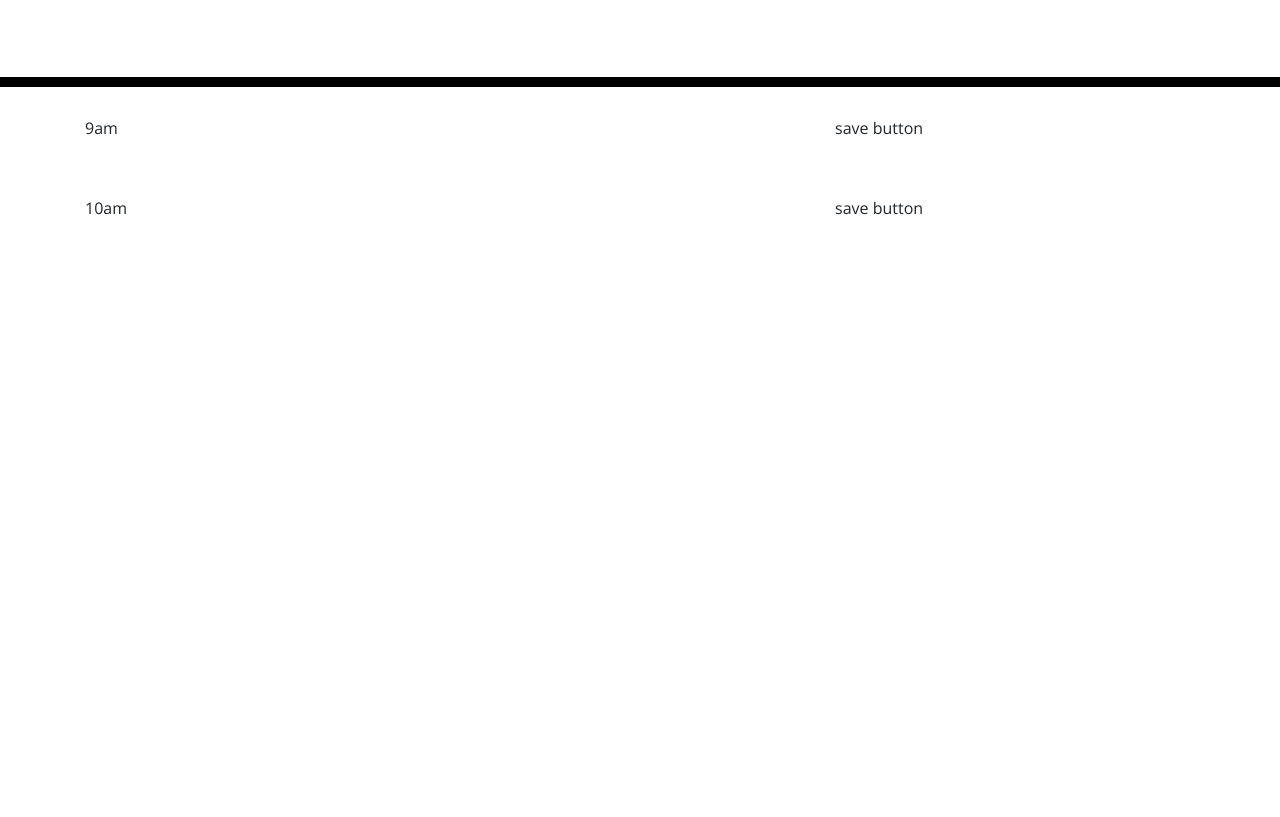
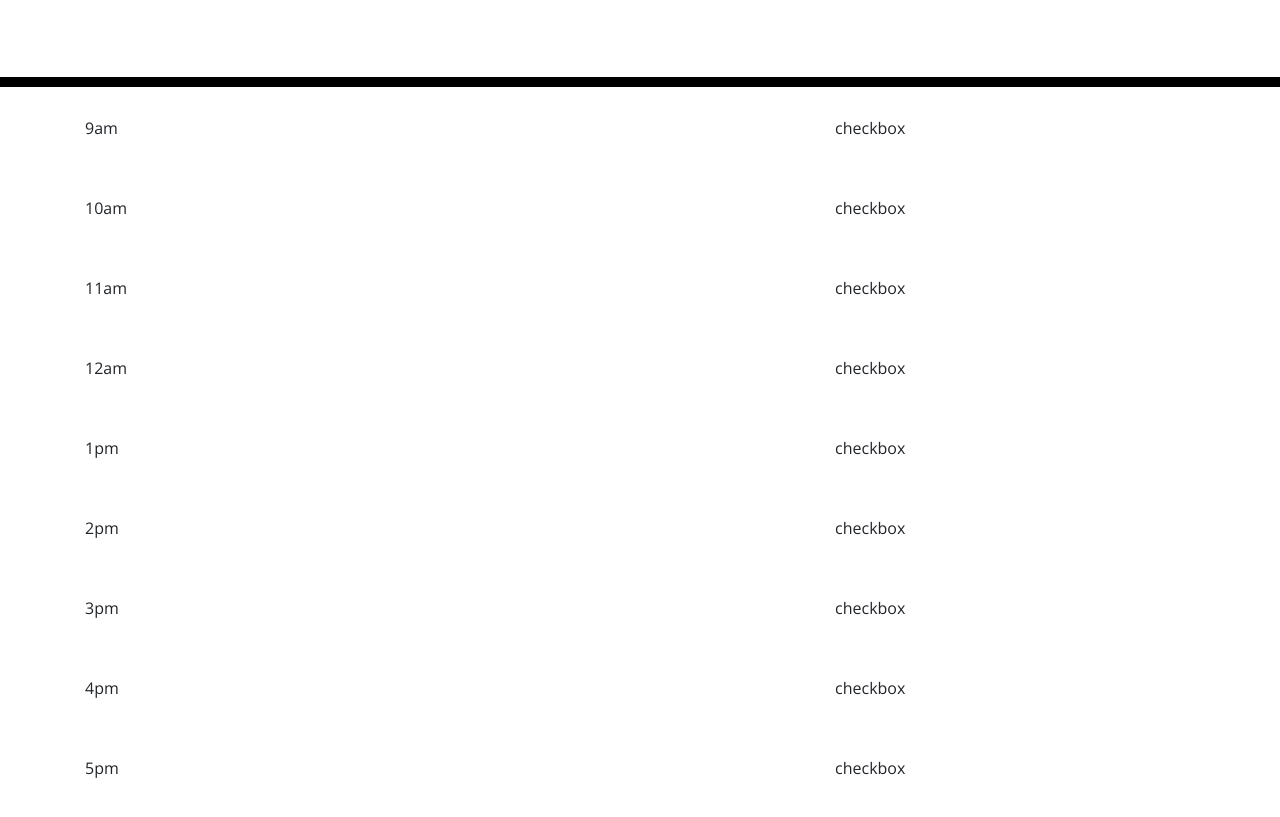
Before and after one commit to JamesHardin02/effective-time-management-planner, a plain HTML site: page index.html in a window 1280 px wide. Shown: the part 181-998 px from the top of the page. Before the commit the page ends 800 px from the top, so only its background shows below. Drawn offline with nearby package versions, Linux system fonts and the light colour scheme.

Commit message:
added all hour rows

```diff
--- a/assets/js/script.js
+++ b/assets/js/script.js
@@ -20,7 +20,14 @@ var loadTasks = function() {
     if (!schedule) {
         schedule = {
             nineAm: {},
-            tenAm: {}
+            tenAm: {},
+            elevenAm: {},
+            twelveAm: {},
+            onePm: {},
+            twoPm: {},
+            threePm: {},
+            fourPm: {},
+            fivePm: {}
     };
     }
 
--- a/index.html
+++ b/index.html
@@ -35,12 +35,47 @@
           <li id="nineAm" class="li row">
             <p class="col 3">9am</p>
             <p id="task" class="col 6"></p>
-            <p class="col 3">save button</p>
+            <p class="col 3">checkbox</p>
           </li>
           <li id="tenAm" class="li row">
             <p class="col 3">10am</p>
             <p id="task" class="col 6"></p>
-            <p class="col 3">save button</p>
+            <p class="col 3">checkbox</p>
+          </li>
+          <li id="elevenAm" class="li row">
+            <p class="col 3">11am</p>
+            <p id="task" class="col 6"></p>
+            <p class="col 3">checkbox</p>
+          </li>
+          <li id="twelveAm" class="li row">
+            <p class="col 3">12am</p>
+            <p id="task" class="col 6"></p>
+            <p class="col 3">checkbox</p>
+          </li>
+          <li id="onePm" class="li row">
+            <p class="col 3">1pm</p>
+            <p id="task" class="col 6"></p>
+            <p class="col 3">checkbox</p>
+          </li>
+          <li id="twoPm" class="li row">
+            <p class="col 3">2pm</p>
+            <p id="task" class="col 6"></p>
+            <p class="col 3">checkbox</p>
+          </li>
+          <li id="threePm" class="li row">
+            <p class="col 3">3pm</p>
+            <p id="task" class="col 6"></p>
+            <p class="col 3">checkbox</p>
+          </li>
+          <li id="fourPm" class="li row">
+            <p class="col 3">4pm</p>
+            <p id="task" class="col 6"></p>
+            <p class="col 3">checkbox</p>
+          </li>
+          <li id="fivePm" class="li row">
+            <p class="col 3">5pm</p>
+            <p id="task" class="col 6"></p>
+            <p class="col 3">checkbox</p>
           </li>
         </ul>
       </div>
```
